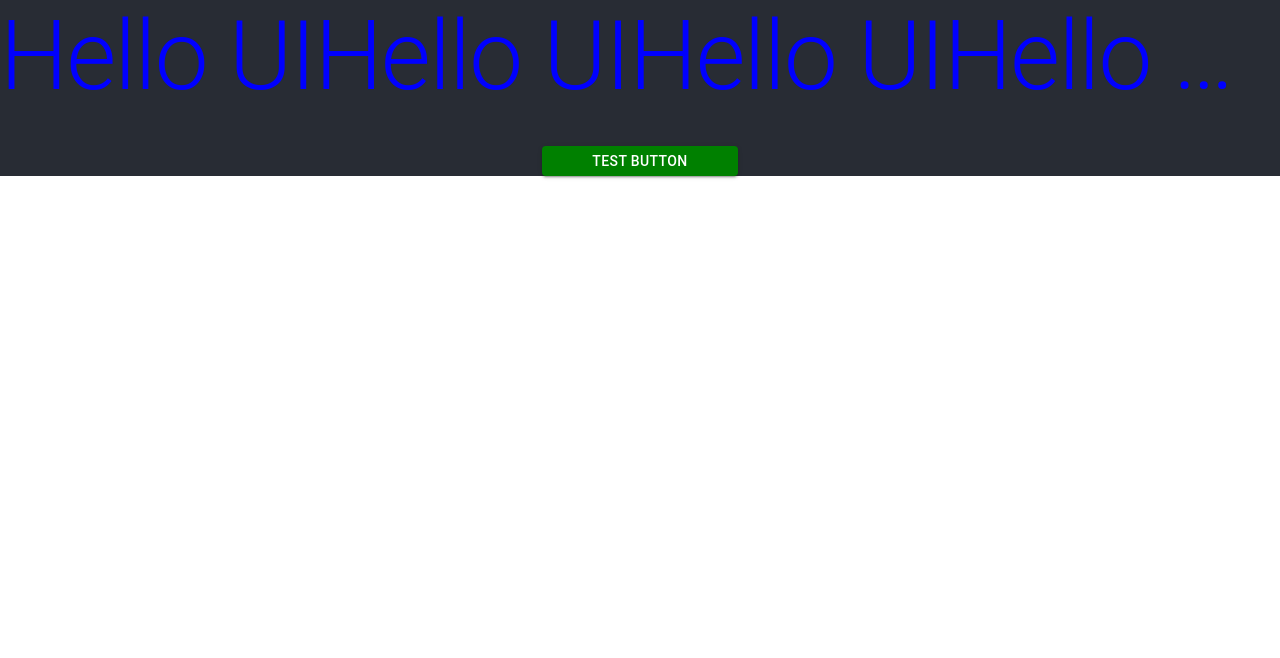
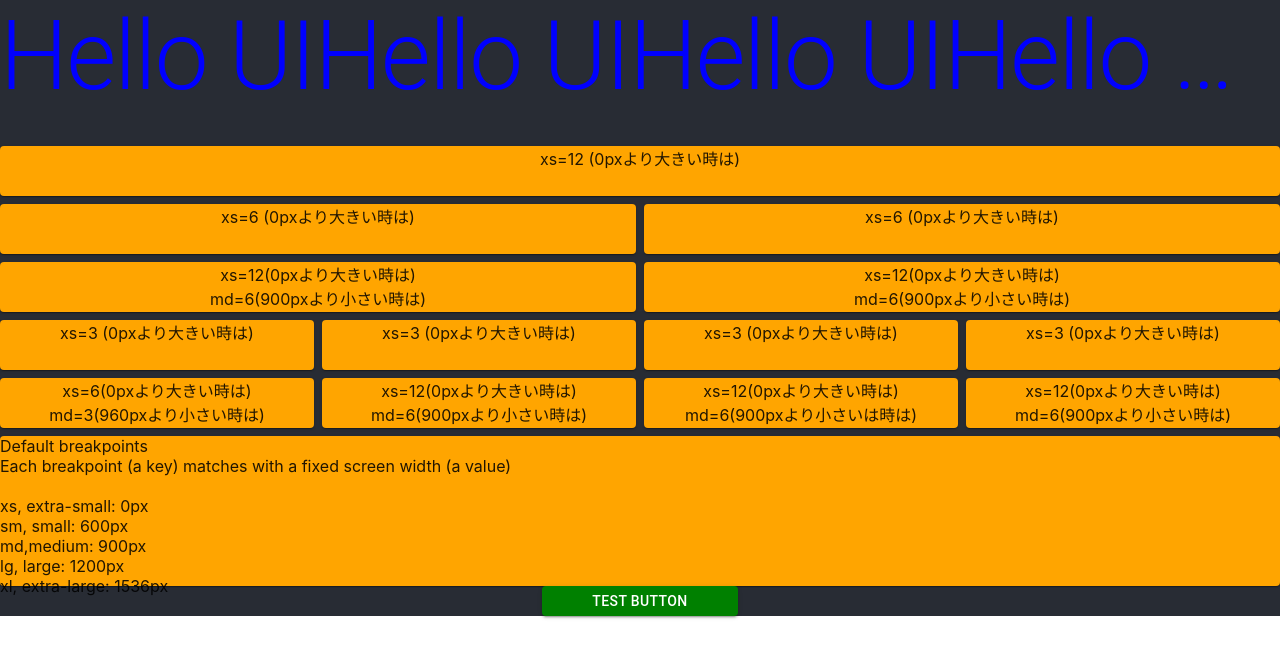
Before and after one commit to ss473901/chart_lesson, a React (Create React App) app: page / in a window 1280 px wide. Shown: the top 658 px of the page. Built offline with nearby package versions, Linux system fonts and the light colour scheme.

Commit message:
Add grid

```diff
--- a/src/components/MaterialUI.tsx
+++ b/src/components/MaterialUI.tsx
@@ -1,5 +1,5 @@
 import React from "react";
-import { Button, makeStyles, Typography } from "@material-ui/core";
+import { Button, makeStyles, Typography, Grid, Paper } from "@material-ui/core";
 
 const useStyles = makeStyles({
   btnStyle: {
@@ -8,6 +8,15 @@ const useStyles = makeStyles({
   },
   typoStyle: {
     color: "blue",
+  },
+  paperStyle: {
+    background: "orange",
+    height: "50px",
+  },
+  paperStyle2: {
+    background: "orange",
+    height: "150px",
+    textAlign: "left",
   },
 });
 
@@ -26,6 +35,81 @@ const MaterialUI: React.FC = () => {
       >
         Hello UIHello UIHello UIHello UIHello UIHello UI
       </Typography>
+
+      <Grid container spacing={1}>
+        <Grid item xs={12}>
+          <Paper className={classes.paperStyle}>
+            xs=12 (0pxより大きい時は)
+          </Paper>
+        </Grid>
+        <Grid item xs={6}>
+          <Paper className={classes.paperStyle}>xs=6 (0pxより大きい時は)</Paper>
+        </Grid>
+        <Grid item xs={6}>
+          <Paper className={classes.paperStyle}>xs=6 (0pxより大きい時は)</Paper>
+        </Grid>
+        <Grid item xs={12} md={6}>
+          <Paper className={classes.paperStyle}>
+            xs=12(0pxより大きい時は) <br />
+            md=6(900pxより小さい時は)
+          </Paper>
+        </Grid>
+        <Grid item xs={12} md={6}>
+          <Paper className={classes.paperStyle}>
+            xs=12(0pxより大きい時は) <br />
+            md=6(900pxより小さい時は)
+          </Paper>
+        </Grid>
+        <Grid item xs={3}>
+          <Paper className={classes.paperStyle}>xs=3 (0pxより大きい時は)</Paper>
+        </Grid>
+        <Grid item xs={3}>
+          <Paper className={classes.paperStyle}>xs=3 (0pxより大きい時は)</Paper>
+        </Grid>
+        <Grid item xs={3}>
+          <Paper className={classes.paperStyle}>xs=3 (0pxより大きい時は)</Paper>
+        </Grid>
+        <Grid item xs={3}>
+          <Paper className={classes.paperStyle}>xs=3 (0pxより大きい時は)</Paper>
+        </Grid>
+        <Grid item xs={6} md={3}>
+          <Paper className={classes.paperStyle}>
+            xs=6(0pxより大きい時は) <br />
+            md=3(960pxより小さい時は)
+          </Paper>
+        </Grid>
+        <Grid item xs={6} md={3}>
+          <Paper className={classes.paperStyle}>
+            xs=12(0pxより大きい時は) <br />
+            md=6(900pxより小さい時は)
+          </Paper>
+        </Grid>
+        <Grid item xs={6} md={3}>
+          <Paper className={classes.paperStyle}>
+            xs=12(0pxより大きい時は) <br />
+            md=6(900pxより小さいは時は)
+          </Paper>
+        </Grid>
+        <Grid item xs={6} md={3}>
+          <Paper className={classes.paperStyle}>
+            xs=12(0pxより大きい時は) <br />
+            md=6(900pxより小さい時は)
+          </Paper>
+        </Grid>
+        <Grid item xs={12}>
+          <Paper className={classes.paperStyle2}>
+            Default breakpoints <br />
+            Each breakpoint (a key) matches with a fixed screen width (a value)
+            <br />
+            <br />
+            xs, extra-small: 0px <br />
+            sm, small: 600px <br />
+            md,medium: 900px <br />
+            lg, large: 1200px <br />
+            xl, extra-large: 1536px
+          </Paper>
+        </Grid>
+      </Grid>
       <Button
         className={classes.btnStyle}
         variant="contained"
```
